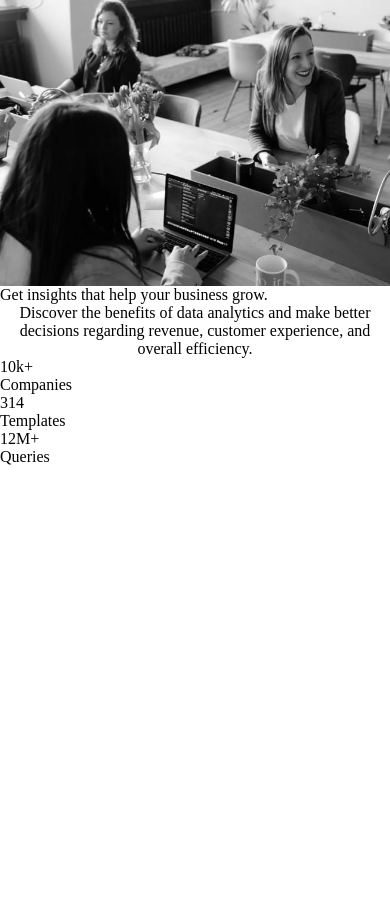
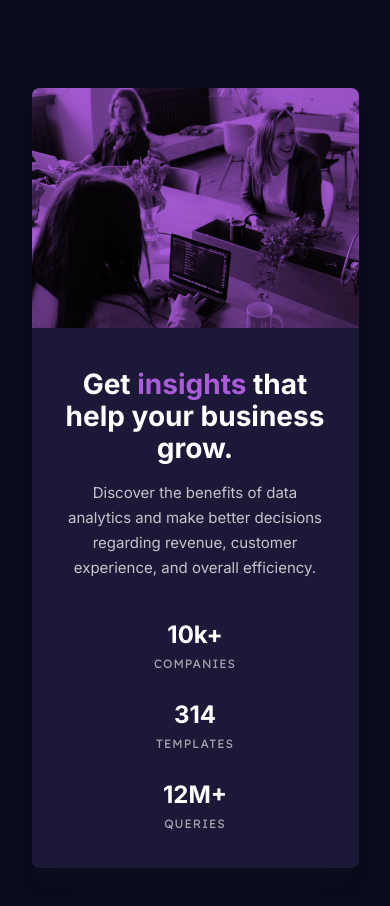
Before and after one commit to Gen2micky1/Project-11, a plain HTML site: page index.html in a window 390 px wide. Before the commit the page ends 844 px from the top, so only its background shows below. Drawn offline with Linux system fonts and the light colour scheme.

Commit message:
Stats Preview Card Component CSS Mobile view file.

```diff
--- a/index.html
+++ b/index.html
@@ -30,11 +30,11 @@
             </div>
         </section>
 
-        <section class="card-stats__contents">
+        <section class="card-stats__contents center">
             <section class="card-stats__content-benefit">
                 <h1 class="card-stats__content-title">Get <span class="purple">insights</span> that help your business grow.</h1>
 
-                <p class="card-stats__content-subtext center">Discover the benefits of data analytics and make better decisions regarding revenue, customer experience, and overall efficiency.</p>
+                <p class="card-stats__content-subtext ">Discover the benefits of data analytics and make better decisions regarding revenue, customer experience, and overall efficiency.</p>
             </section>
 
             <section class="card-stats__content-growth">
--- a/main.css
+++ b/main.css
@@ -14,15 +14,27 @@ img {
   height: auto;
 }
 
+h1,
+h2 {
+  margin: 0;
+  padding: 0;
+  font-size: inherit;
+  font-weight: normal;
+}
+
+
 /* || VARIABLES */
 :root {
   /* COLORS */
-  --BODY-BG: #1B1937;
+  --BODY-BG: #0A0C1C;
+  --CARD-BG: #1B1937;
   --WHITE: #FFFFFF;
   --PURPLE: #AB5CDB;
   --CONTENT-BODY: hsla(0, 0%, 100%, 0.75);
-  --CONTENT-SUBTEXT: hsla(0, 0%, 100%, 0.60);
-  --IMAGE-OVERLAY: hsla(277, 64%, 61%, 0.75);
+  --FIGURES-LABEL-CO: hsla(0, 0%, 100%, 0.60);
+  --HERO-BG: #AB5CDB;
+  --HERO-FG: multiply;
+
 
   /* SHADOW */
   --CARD-SHADOW: 0rem 1.25rem 1.25rem -0.625rem hsla(233, 28%, 13%, 0.2031) ;
@@ -30,6 +42,16 @@ img {
   /* TYPOGRAPHY */
   --FF1: "Inter", serif;
   --FF2: "Lexend Deca", serif;
+
+  /* TEXT STYLES */
+  /* MOBILE */
+  --TITLE-MOB: bold 1.75rem/2rem var(--FF1);
+
+  /* DESKTOP */
+  --TITLE: bold 2.25rem/2.75rem var(--FF1);
+  --SUBTITLE: bold 1.5rem var(--FF1);
+  --BODY: normal .9375rem/1.5625rem var(--FF1);
+  --FIGURES-LABEL: 400 .75rem/1.5625rem var(--FF2);
 }
 
 /* || UTILITY CLASSES */
@@ -61,12 +83,91 @@ body {
   min-height: 100vh;
   max-width: 100%;
   overflow-x: hidden;
+  display: grid;
+  place-content: center;
+  background-color: var(--BODY-BG);
 }
 
-h1,
-h2 {
-  margin: 0;
-  padding: 0;
-  font-size: inherit;
-  font-weight: normal;
+
+/* CARD STATS */
+.card-stats {
+    max-width: 327px;
+    min-height: 780px;
+    background-color: var(--CARD-BG);
+    border-radius: .5rem;
+    margin: 5.5rem auto;
+    overflow: hidden;
+    display: flex;
+    flex-flow: column;
+    align-items: center;
+    gap: 2.5rem;
+    box-shadow: var(--CARD-SHADOW);
 }
+
+/* HERO IMAGE */
+.card-stats__image {
+    width: 100%;
+    height: 240px;
+    background-color: var(--HERO-BG);
+}
+
+.card-stats__hero-image-mobile {
+    width: 100%;
+    height: 240px;
+    object-fit: cover;
+    mix-blend-mode: var(--HERO-FG);
+}
+
+/* STATS CONTENT */
+.card-stats__contents {
+  width: 264.5px;
+  margin: 0rem 1.9688rem 2rem 1.9688rem;
+}
+
+.card-stats__content-benefit {
+  display: flex;
+  flex-flow: column;
+  gap: 1rem;
+  margin-bottom: 2.5rem;
+}
+
+.card-stats__content-title {
+  font: var(--TITLE-MOB);
+  color: var(--WHITE);
+}
+
+.card-stats__content-title .purple{
+  color: var(--PURPLE);
+}
+
+.card-stats__content-subtext {
+  font: var(--BODY);
+  color: var(--CONTENT-BODY);
+}
+
+/* CONTENT GROWTH */
+.card-stats__content-growth {
+  width: 100%;
+  display: flex;
+  flex-flow: column;
+  gap: 1.5rem;
+}
+
+.card-stats__content-tracker {
+  height: 56px;
+  display: flex;
+  flex-flow: column;
+  gap: .125rem;
+}
+
+.card-stats__content-figures {
+  font: var(--SUBTITLE);
+  color: var(--WHITE);
+}
+
+.card-stats__content-label {
+  font: var(--FIGURES-LABEL);
+  color: var(--FIGURES-LABEL-CO);
+  letter-spacing: .0625rem;
+  text-transform: uppercase;
+}
```
